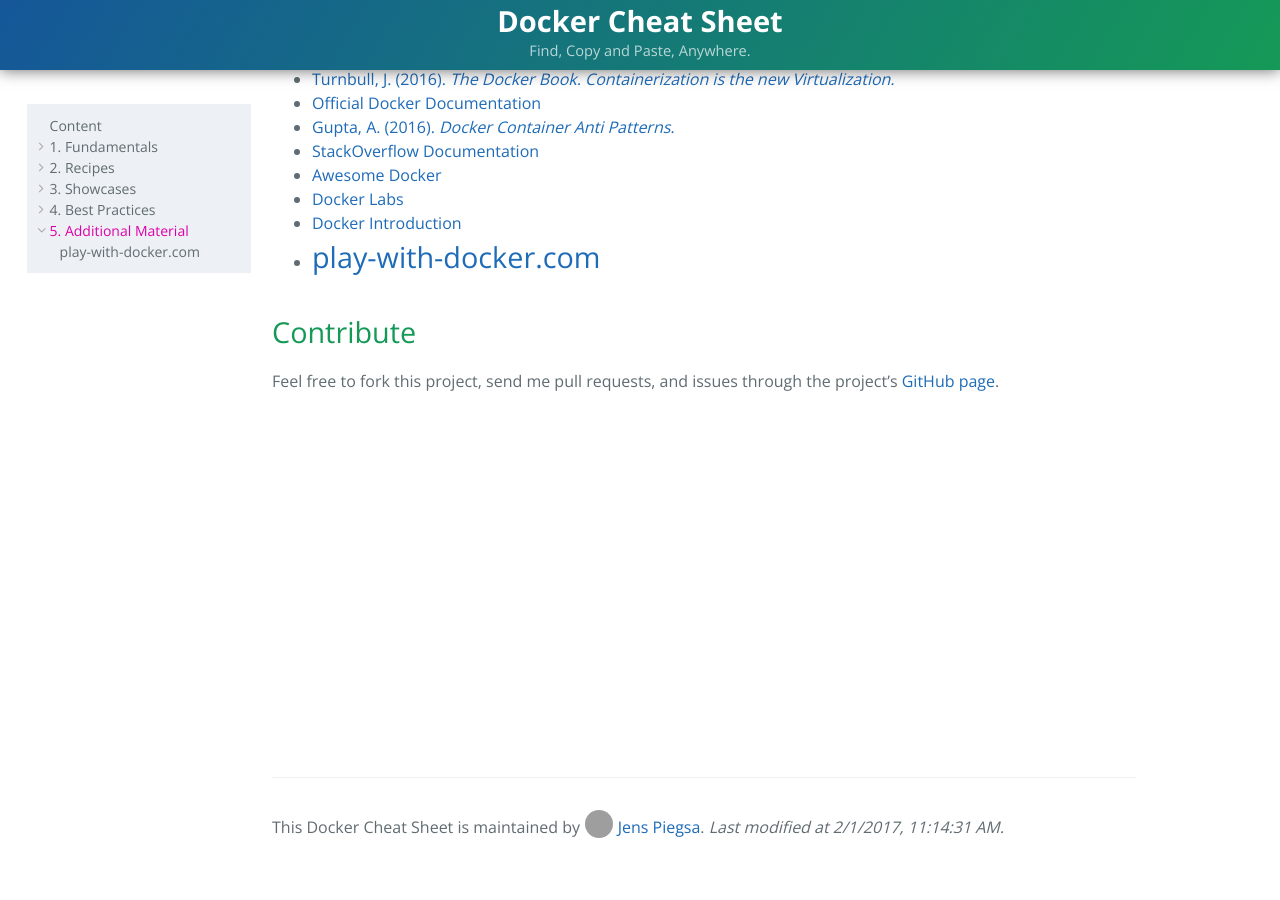
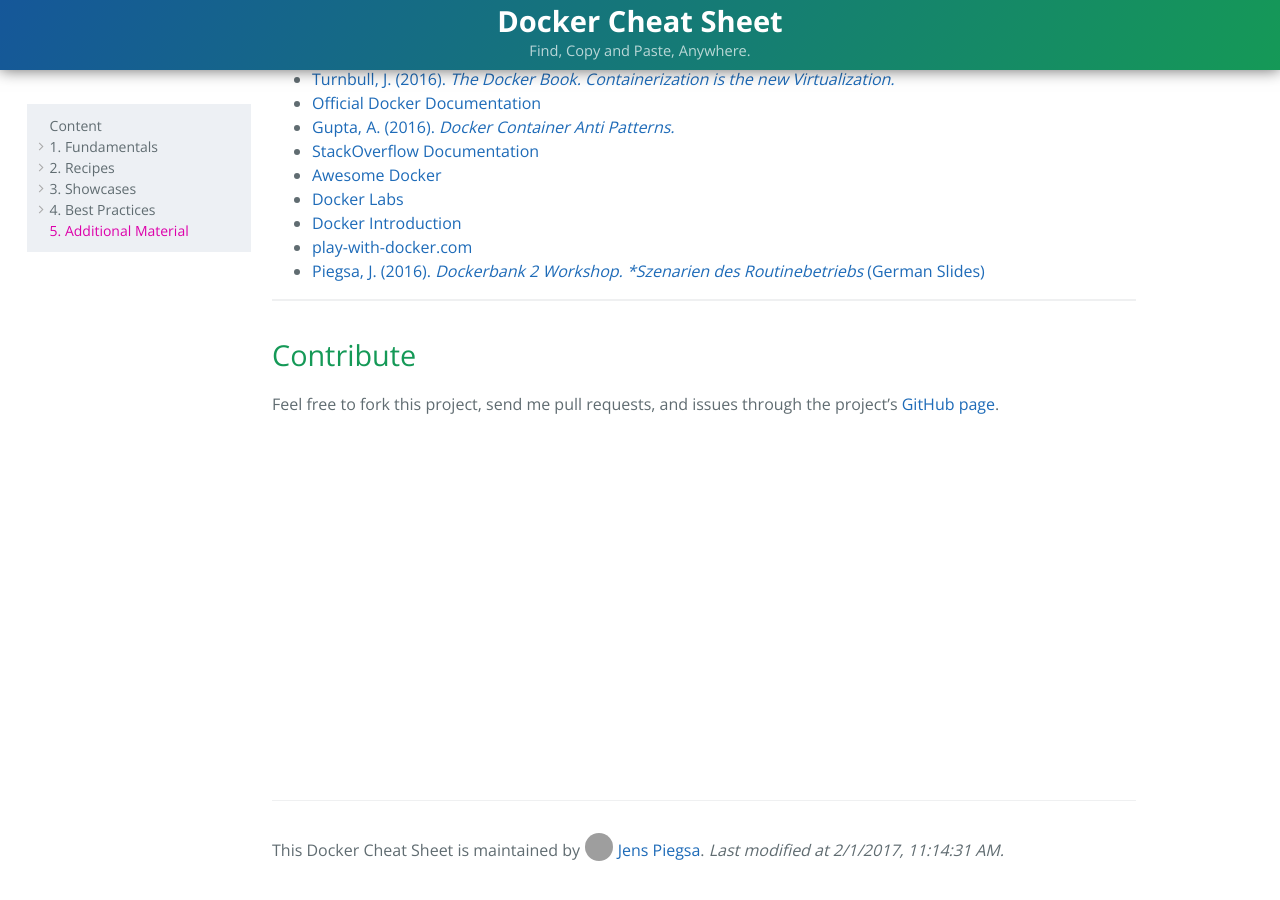
Before and after one commit to JensPiegsa/docker-cheat-sheet, a Jekyll site: the page built from index.md, in a window 1280 px wide and 900 px high, scrolled down 13857 px. Built offline with Jekyll 4.4.1, drawn with Linux system fonts in a browser that asks for light colours; grey boxes are pictures that could not be loaded.

Commit message:
resource added

```diff
--- a/index.md
+++ b/index.md
@@ -623,6 +623,8 @@
 * [Docker Labs](https://github.com/docker/labs)
 * [Docker Introduction](http://view.dckr.info/DockerIntro.pdf)
 * [play-with-docker.com](http://play-with-docker.com/)
+* [Piegsa, J. (2016). *Dockerbank 2 Workshop. *Szenarien des Routinebetriebs* (German Slides)](http://www.tmf-ev.de/Desktopmodules/Bring2Mind/DMX/Download.aspx?EntryId=29283&PortalId=0)
+
 ---
 
 ## Contribute
```
